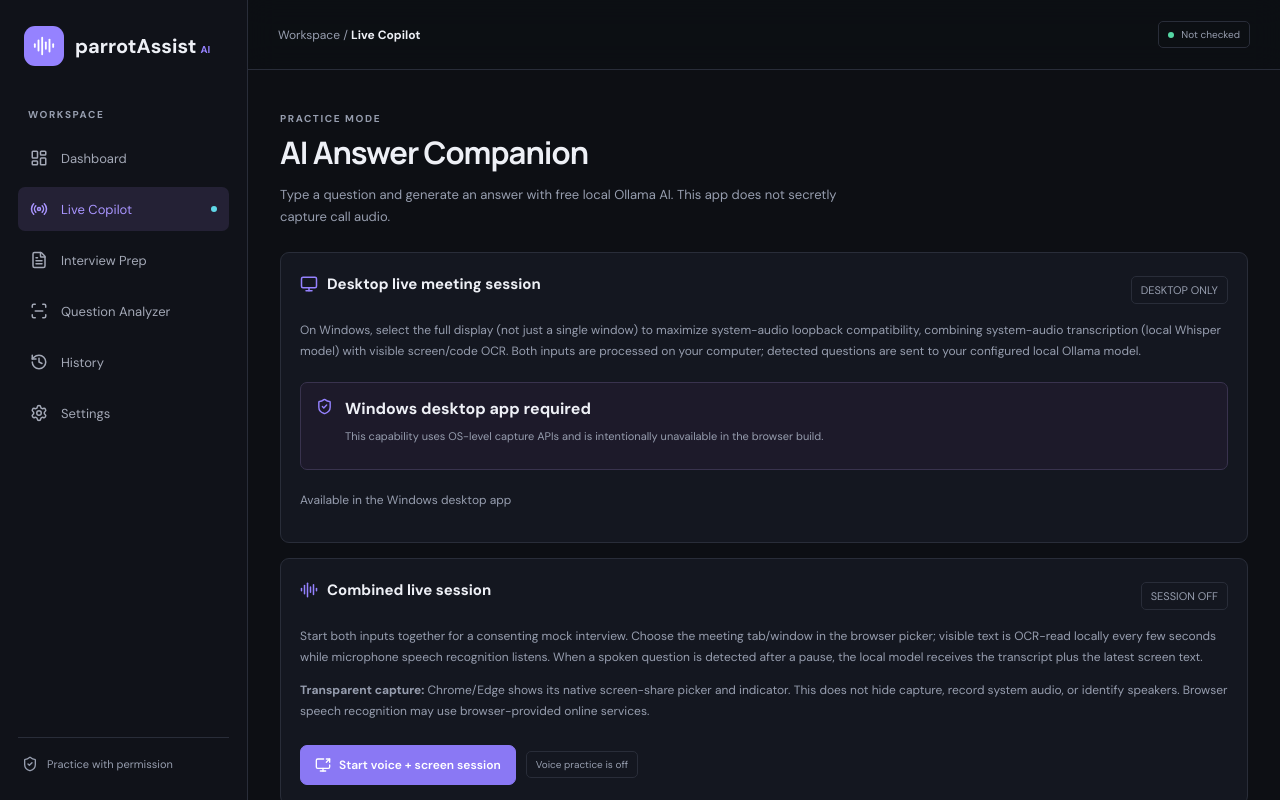
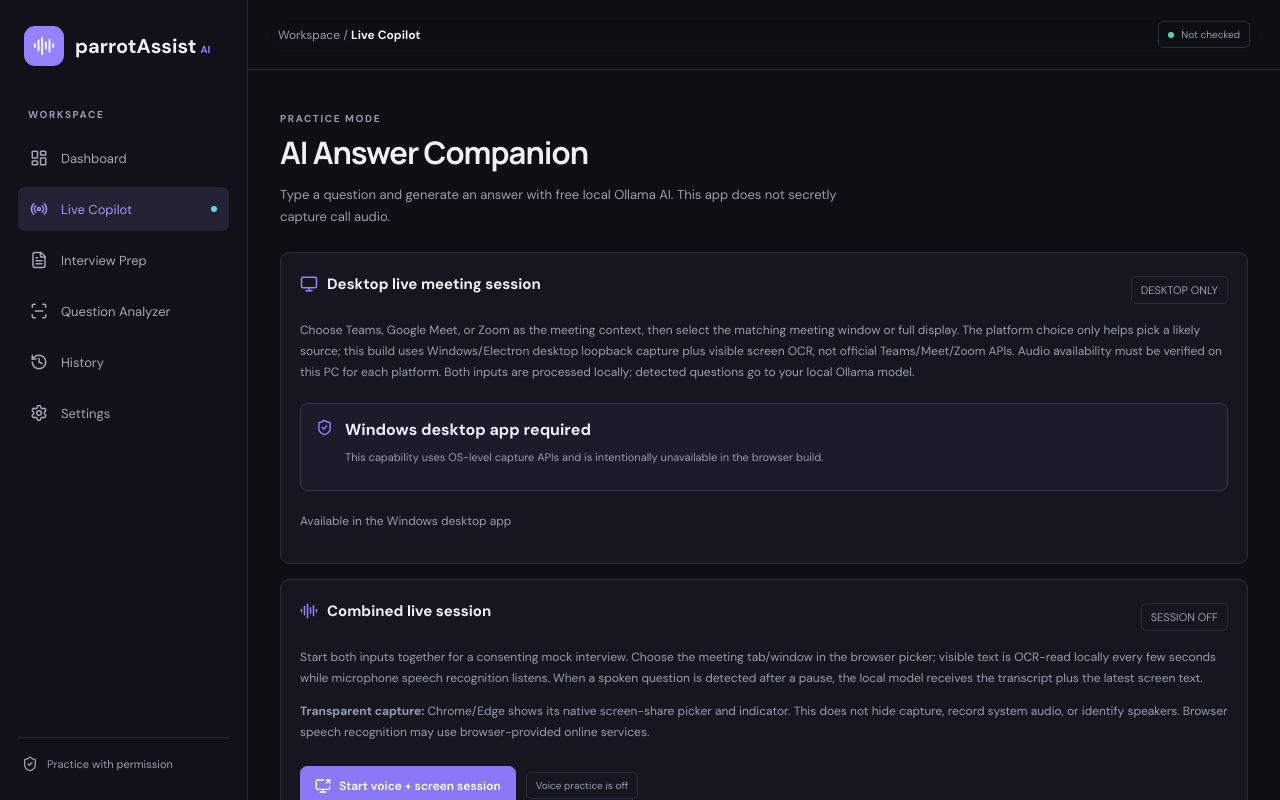
Before and after one commit to Rohit-Singh-1991/ParrotAssist, a React (Vite) app: page / in a window 1280 px wide. Both pictures are taken after a click on the button "Live Copilot". Shown: the top 800 px of the page. Built offline with nearby package versions, Linux system fonts and the light colour scheme.

Commit message:
Add Teams Meet Zoom source selection and diagnostics

```diff
--- a/src/DesktopMeetingPanel.tsx
+++ b/src/DesktopMeetingPanel.tsx
@@ -2,6 +2,7 @@ import React, { useEffect, useRef, useState } from 'react';
 import { AudioLines, Monitor, RefreshCw, Square, LoaderCircle, ShieldCheck, Sparkles } from 'lucide-react';
 
 type DesktopSource = { id: string; name: string; type: string; thumbnail: string; appIcon: string };
+type MeetingPlatform = 'Microsoft Teams' | 'Google Meet' | 'Zoom';
 type Props = { onQuestion: (spokenQuestion: string, screenText: string) => Promise<void> | void };
 type Asr = (audio: { array: Float32Array; sampling_rate: number }, options?: Record<string, unknown>) => Promise<{ text?: string }>;
 
@@ -9,6 +10,7 @@ type Asr = (audio: { array: Float32Array; sampling_rate: number }, options?: Rec
 export default function DesktopMeetingPanel({ onQuestion }: Props) {
   const desktop = Boolean(window.interviewMateDesktop?.isDesktop);
   const [sources, setSources] = useState<DesktopSource[]>([]);
+  const [platform, setPlatform] = useState<MeetingPlatform>('Microsoft Teams');
   const [sourceId, setSourceId] = useState('');
   const [active, setActive] = useState(false);
   const [busy, setBusy] = useState(false);
@@ -34,10 +36,31 @@ export default function DesktopMeetingPanel({ onQuestion }: Props) {
     try {
       const result = await window.interviewMateDesktop.listSources();
       setSources(result);
-      if (!sourceId && result.length) setSourceId(result.find(s => s.type === 'screen')?.id || result[0].id);
+      if (!sourceId && result.length) {
+        const suggested = result.find(s => platformMatches(platform, s.name));
+        setSourceId(suggested?.id || result.find(s => s.type === 'screen')?.id || result[0].id);
+      }
       setStatus(result.length ? 'Select the meeting screen/window, then start capture' : 'No shareable windows found. Open the meeting first.');
     } catch (error) {
       setStatus('Could not list desktop sources: ' + (error instanceof Error ? error.message : 'unknown error'));
+    }
+  };
+
+  const platformMatches = (target: MeetingPlatform, name: string) => {
+    const value = name.toLowerCase();
+    if (target === 'Microsoft Teams') return /microsoft teams|teams meeting|\bteams\b/.test(value);
+    if (target === 'Google Meet') return /google meet|meet\.google\.com|\bmeet\b/.test(value);
+    return /zoom meeting|zoom workplace|\bzoom\b/.test(value);
+  };
+
+  const choosePlatform = (next: MeetingPlatform) => {
+    setPlatform(next);
+    const match = sources.find(source => platformMatches(next, source.name));
+    if (match) {
+      setSourceId(match.id);
+      setStatus('Suggested source for ' + next + ': ' + match.name + '. Verify the source, then start capture.');
+    } else {
+      setStatus('No obvious ' + next + ' window title found. Choose the full screen or the correct meeting window manually. Platform selection does not connect an official meeting API.');
     }
   };
 
@@ -146,7 +169,7 @@ export default function DesktopMeetingPanel({ onQuestion }: Props) {
       const stream = pendingStream;
       if (!stream.getAudioTracks().length) {
         stream.getTracks().forEach(track => track.stop());
-        throw new Error('This source did not provide system audio. On Windows, select the full screen and ensure the meeting audio is playing.');
+        throw new Error('This source did not provide system audio for ' + platform + '. On Windows, select the full screen and ensure meeting audio is playing. Platform audio availability depends on the OS and source.');
       }
       const video = document.createElement('video');
       video.muted = true;
@@ -211,9 +234,12 @@ export default function DesktopMeetingPanel({ onQuestion }: Props) {
 
   return <section className="panel desktop-session">
     <div className="section-title"><h2><Monitor />Desktop live meeting session</h2><span className={'pill ' + (active ? 'ok' : '')}>{active ? 'CAPTURING' : desktop ? 'DESKTOP' : 'DESKTOP ONLY'}</span></div>
-    <p>On Windows, select the full display (not just a single window) to maximize system-audio loopback compatibility, combining system-audio transcription (local Whisper model) with visible screen/code OCR. Both inputs are processed on your computer; detected questions are sent to your configured local Ollama model.</p>
+    <p>Choose Teams, Google Meet, or Zoom as the meeting context, then select the matching meeting window or full display. The platform choice only helps pick a likely source; this build uses Windows/Electron desktop loopback capture plus visible screen OCR, not official Teams/Meet/Zoom APIs. Audio availability must be verified on this PC for each platform. Both inputs are processed locally; detected questions go to your local Ollama model.</p>
     {!desktop ? <div className="notice"><ShieldCheck size={17}/><div><b>Windows desktop app required</b><p>This capability uses OS-level capture APIs and is intentionally unavailable in the browser build.</p></div></div> : <>
       <div className="actions">
+        <select aria-label="Meeting platform" value={platform} disabled={active || busy} onChange={event => choosePlatform(event.target.value as MeetingPlatform)}>
+          <option>Microsoft Teams</option><option>Google Meet</option><option>Zoom</option>
+        </select>
         <select aria-label="Meeting display" value={sourceId} disabled={active || busy} onChange={event => setSourceId(event.target.value)} style={{flex:1,minWidth:180}}>
           <option value="">Choose screen/window…</option>
           {sources.map(source => <option key={source.id} value={source.id}>{source.type === 'screen' ? 'Screen' : 'Window'} — {source.name}</option>)}
@@ -221,7 +247,7 @@ export default function DesktopMeetingPanel({ onQuestion }: Props) {
         <button className="secondary" disabled={active || busy} onClick={() => void refreshSources()}><RefreshCw size={15}/>Refresh</button>
         {!active ? <button className="primary" disabled={busy || !sourceId} onClick={() => void startSession()}>{busy ? <LoaderCircle className="spin" size={15}/> : <AudioLines size={15}/>}Start capture</button> : <button className="secondary" onClick={stopSession}><Square size={15}/>Stop capture</button>}<button className="secondary" disabled={!desktop} onClick={() => void window.interviewMateDesktop?.showAnswerWindow()}><Sparkles size={15}/>Open answer window</button>
       </div>
-      <div className="notice spacer"><ShieldCheck size={17}/><div><b>Visible, permission-based capture</b><p>Capture is shown in the desktop app and stops when you press Stop or close the selected source. No hidden recording or participant-concealment mode is provided. The English Whisper model downloads on first use and then runs locally.</p></div></div>
+      <div className="notice spacer"><ShieldCheck size={17}/><div><b>Visible, permission-based capture</b><p>Selected context: {platform}. Capture is shown in the desktop app and stops when you press Stop or close the selected source. No hidden recording or participant-concealment mode is provided. The English Whisper model downloads on first use and then runs locally.</p></div></div>
       <div className="two-col spacer">
         <div className="result"><div className="label">Latest local transcript</div><p>{transcript || 'Waiting for speech…'}</p></div>
         <div className="result"><div className="label">Latest screen text (OCR)</div><p>{screenText || 'Waiting for readable screen text…'}</p></div>
```
